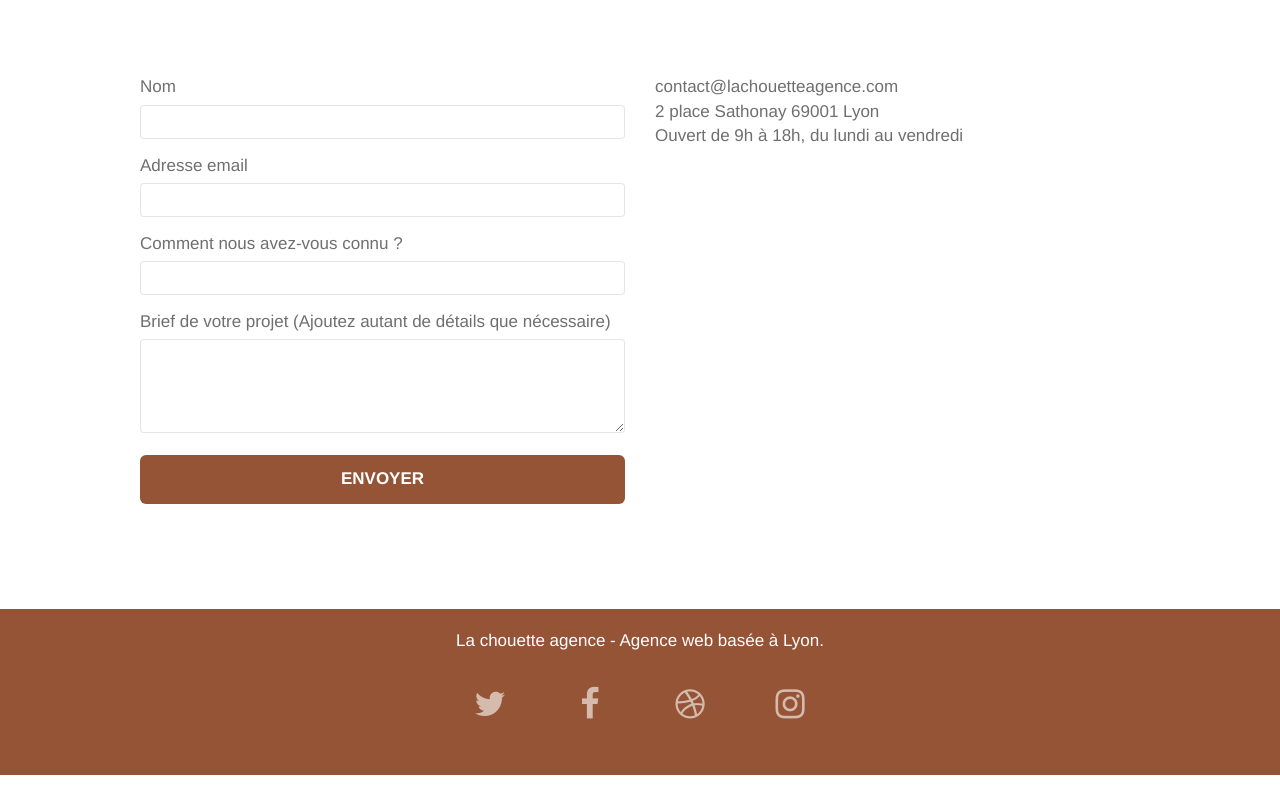
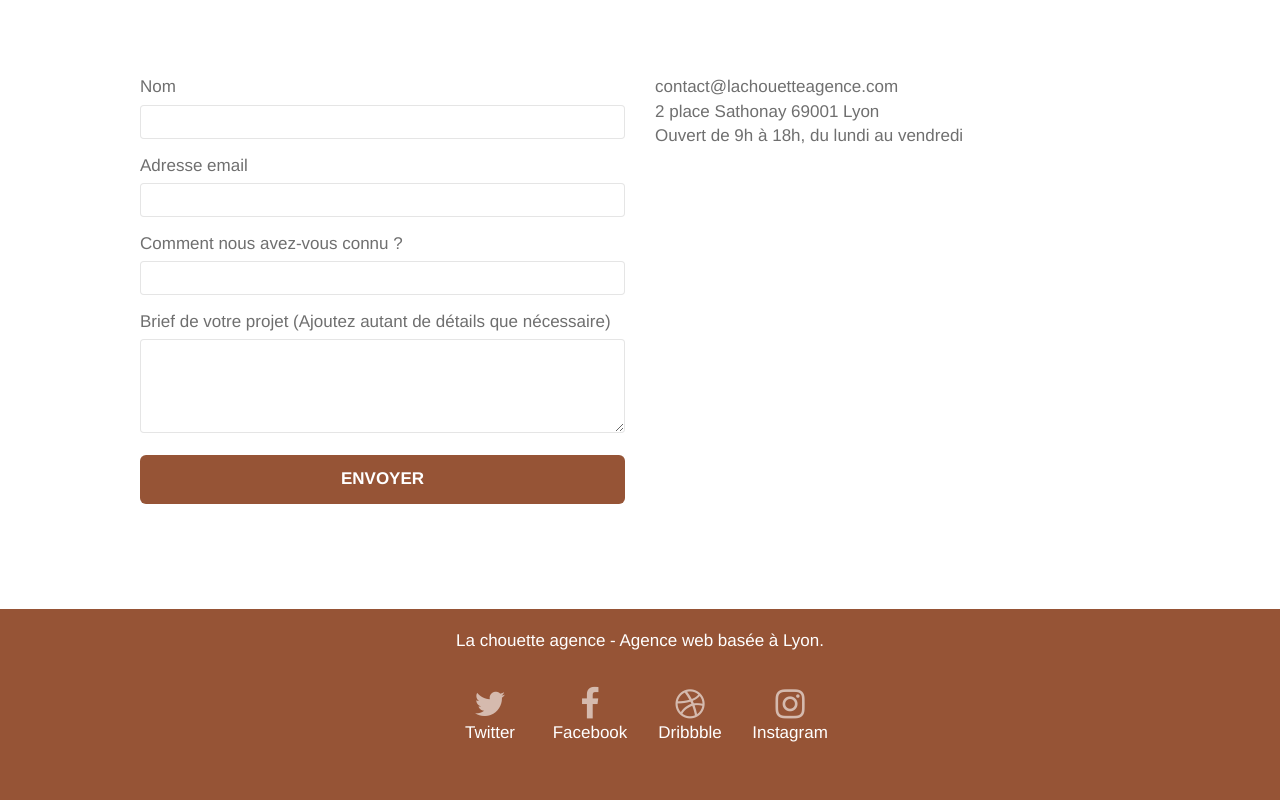
Before and after one commit to diellatseng/ChingYaoTseng_4_20042021, a website: page contact.html in a window 1280 px wide. Shown: the part 534-1334 px from the top of the page. Before the commit the page ends 1309 px from the top, so only its background shows below. Drawn offline with Linux system fonts and the light colour scheme.

Commit message:
add link names for social icons

```diff
--- a/contact.html
+++ b/contact.html
@@ -123,22 +123,22 @@
 						<div class="row row-no-gutters social">
 							<div class="col-sm-3">
 								<div class="text-center">
-									<a class="social" href="index.html"><span class="fa fa-twitter icon-md"></span></a>
+									<a class="social column" href="#"><span class="fa fa-twitter icon-md"></span>Twitter</a>
 								</div>
 							</div>
 							<div class="col-sm-3">
 								<div class="text-center">
-									<a class="social" href="index.html"><span class="fa fa-facebook icon-md"></span></a>
+									<a class="social column" href="#"><span class="fa fa-facebook icon-md"></span>Facebook</a>
 								</div>
 							</div>
 							<div class="col-sm-3">
 								<div class="text-center">
-									<a class="social" href="index.html"><span class="fa fa-dribbble icon-md"></span></a>
+									<a class="social column" href="#"><span class="fa fa-dribbble icon-md"></span>Dribbble</a>
 								</div>
 							</div>
 							<div class="col-sm-3">
 								<div class="text-center">
-									<a class="social" href="index.html"><span class="fa fa-instagram icon-md"></span></a>
+									<a class="social column" href="#"><span class="fa fa-instagram icon-md"></span>Instagram</a>
 								</div>
 							</div>
 						</div>
```
